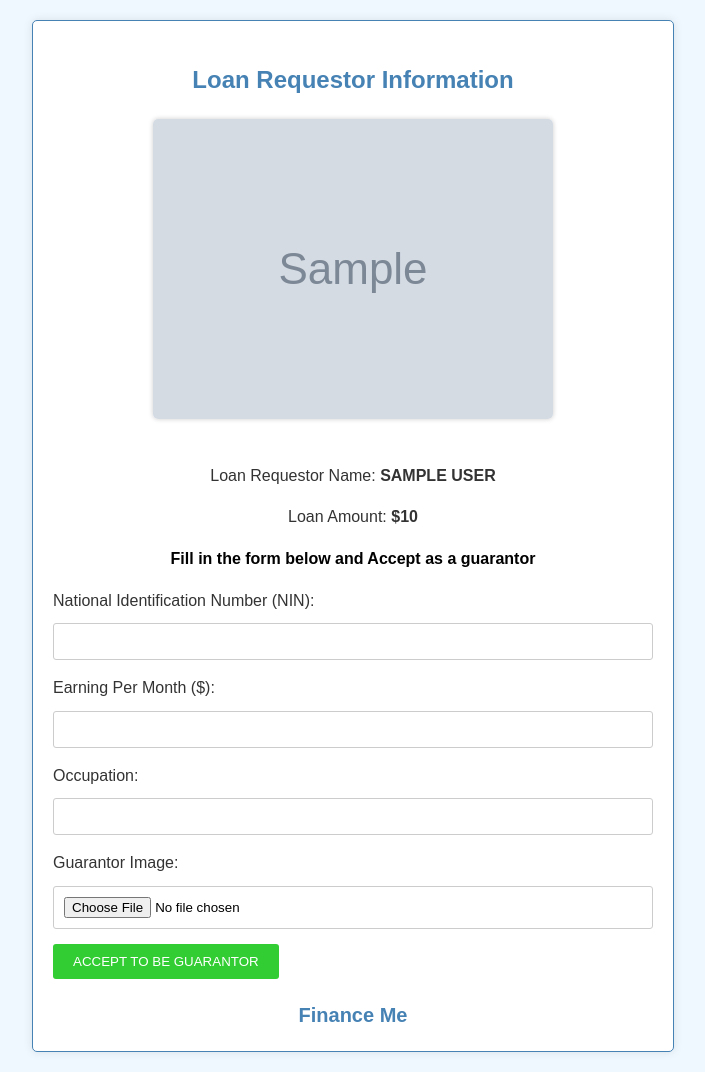
After one commit to JoseMiracle/finance_me, a Django app: page /finance-me/guarantor-accept-request/00000000-0000-0000-0000-000000000001/ in a window 1280 px wide. The commit adds this page. Shown: the whole page, without its empty margins (287-992 px from the left). Run offline with Django 5.2, Linux system fonts and the light colour scheme; tables that the repository leaves empty hold one stand-in row (values such as "Sample post"); grey boxes marked "Sample" are stand-in pictures.

Commit message:
Added pages for Guarantor to reject or accept loan

```diff
--- a/config/urls.py
+++ b/config/urls.py
@@ -6,13 +6,25 @@ The `urlpatterns` list routes URLs to views. For more information please see:
 """
 from django.contrib import admin
 from django.urls import path,include
+from django.conf import settings
+from django.conf.urls.static import static
 from finance.accounts.api.v1.views import InvalidLinkView, SuccessPageView
+from finance.loans.api.v1.views import (
+    RejectRequestAsGuarantorPage,
+    AcceptRequestAsGuarantorPage,
+    AcceptRequestSuccessPage,
+)
 
 urlpatterns = [
     path('admin/', admin.site.urls),
     path('api/v1/accounts/', include('finance.accounts.api.v1.urls')),
     path('api/v1/loans/', include('finance.loans.api.v1.urls')),
     path('finance-me/invalid-link/', InvalidLinkView.as_view(), name='invalid_link'),
-    path('finance-me/success/', SuccessPageView.as_view(), name='success')
+    path('finance-me/success/', SuccessPageView.as_view(), name='success'),
+    path('finance-me/rejection-page/<uuid:loan_guarantor_id>/', RejectRequestAsGuarantorPage.as_view(), name='rejection-page'),
+    path('finance-me/guarantor-accept-request/<uuid:loan_guarantor_id>/', AcceptRequestAsGuarantorPage.as_view(), name='accept-request'),
+    path('finance-me/guarantor-accept-page/', AcceptRequestSuccessPage.as_view(), name='guarantor-accept-page')
+]
 
-]
+
+urlpatterns += static(settings.MEDIA_URL, document_root=settings.MEDIA_ROOT)
--- a/finance/accounts/api/v1/serializers.py
+++ b/finance/accounts/api/v1/serializers.py
@@ -11,7 +11,6 @@ from finance.accounts import constansts
 from finance.accounts.tokens import account_activation_token
 from django.utils.http import urlsafe_base64_decode
 from django.utils.encoding import force_str
-from django.shortcuts import redirect
 
 
 User = get_user_model()
--- a/finance/loans/api/v1/serializers.py
+++ b/finance/loans/api/v1/serializers.py
@@ -128,12 +128,14 @@ class RequestForLoanSerializer(serializers.ModelSerializer):
         guarantors = validated_data.pop('guarantors')
 
         with transaction.atomic():
+            current_site_domain = self.context["request"].META['HTTP_HOST']
             for guarantor in guarantors:
                loan_guarantor = LoanGuarantor.objects.create(
                     request_for_loan=request_for_loan_obj,
                     **guarantor
                     )
                request_for_guarantorship_mail(
+                    current_site_domain,
                     self.context["request"].user,
                     loan_guarantor,
                     request_for_loan_obj.id,
--- a/finance/loans/api/v1/urls.py
+++ b/finance/loans/api/v1/urls.py
@@ -4,7 +4,8 @@ from finance.loans.api.v1.views import (
     RequestForLoanAPIView,
     GuarantorDecisonAPIView,
     AdminGetLoanRequestAPIView,
-    AdminApproveLoanRequestAPIView
+    AdminApproveLoanRequestAPIView,
+    RejectRequestAsGuarantorAPIView,
 )
 
 urlpatterns = [
@@ -13,4 +14,5 @@ urlpatterns = [
     path('guarantor-decision/<uuid:loan_guarantor_id>/', GuarantorDecisonAPIView.as_view(), name='guarantor_decision'),
     path('loan-requests/', AdminGetLoanRequestAPIView.as_view(), name='all-loans'),
     path('approve-loan/<uuid:loan_id>/', AdminApproveLoanRequestAPIView.as_view(), name='approve_loan'),
+    path('reject-guarantor-request/<uuid:guarantor_id>/', RejectRequestAsGuarantorAPIView.as_view(), name='reject-guarantor-request')
 ]
--- a/finance/loans/api/v1/views.py
+++ b/finance/loans/api/v1/views.py
@@ -12,6 +12,9 @@ from finance.loans.models import(
 )
 from finance.loans.mails import loan_request_decision_mail
 from rest_framework.response import Response
+from rest_framework.views import APIView
+from django.views import View
+from django.shortcuts import redirect
 
 
 class RequestableLoanAmountAPIView(generics.ListCreateAPIView):
@@ -97,3 +100,53 @@ class AdminApproveLoanRequestAPIView(generics.RetrieveUpdateAPIView):
                     "success": "true",
                     "message": f"loan request {loan_status}"
                 })
+
+
+class RejectRequestAsGuarantorAPIView(APIView):
+
+    def get(self, request, *args, **kwargs):
+        loan_guarantor_id = self.kwargs["guarantor_id"]
+        print(loan_guarantor_id)
+        loan_guarantor_obj = LoanGuarantor.objects.get(id=loan_guarantor_id)
+        loan_guarantor_obj.guarantor_status = 'reject'
+        loan_guarantor_obj.save()
+        print(loan_guarantor_obj.guarantor_status)
+
+        from django.urls import reverse
+        return redirect(reverse('rejection-page', kwargs={'loan_guarantor_id': loan_guarantor_id}))
+
+
+class RejectRequestAsGuarantorPage(View):
+    template_name = 'loans/guarantor_loan_rejection.html'
+
+    def get(self, request, loan_guarantor_id):
+        print(loan_guarantor_id)
+        return render(request, self.template_name)
+
+class AcceptRequestAsGuarantorPage(View):
+    template_name = 'loans/guarantor_accept_decision.html'
+
+    def get(self, request, loan_guarantor_id):
+        loan_guarantor_obj = LoanGuarantor.objects.get(id=loan_guarantor_id)
+        context = {
+             'image': loan_guarantor_obj.request_for_loan.user.image,
+            'full_name':  f"{loan_guarantor_obj.request_for_loan.user.first_name}  {loan_guarantor_obj.request_for_loan.user.last_name}",
+            'loan_amount': loan_guarantor_obj.request_for_loan.amount
+        }
+        return render(request, self.template_name, context=context)
+
+    def post(self, request, loan_guarantor_id):
+        loan_guarantor_obj = LoanGuarantor.objects.get(id=loan_guarantor_id)
+        loan_guarantor_obj.guarantor_nin = request.POST["nin"]
+        loan_guarantor_obj.earning_per_month = request.POST["earning_per_month"]
+        loan_guarantor_obj.occupation = request.POST["occupation"]
+        loan_guarantor_obj.image = request.FILES["guarantor_image"]
+        loan_guarantor_obj.save()
+        return redirect('guarantor-accept-page')
+
+
+class AcceptRequestSuccessPage(View):
+    template_name = "loans/guarantor_accept_page.html"
+
+    def get(self, request):
+        return render(request, self.template_name)
--- /dev/null
+++ b/templates/loans/guarantor_accept_decision.html
@@ -0,0 +1,123 @@
+<!DOCTYPE html>
+<html lang="en">
+<head>
+    <meta charset="UTF-8">
+    <meta http-equiv="X-UA-Compatible" content="IE=edge">
+    <meta name="viewport" content="width=device-width, initial-scale=1.0">
+    <title>Loan Request Form</title>
+    <style>
+        body {
+            font-family: Arial, sans-serif;
+            line-height: 1.6;
+            margin: 0;
+            padding: 0;
+            text-align: center;
+            background-color: #f0f8ff; /* Light Blue */
+        }
+
+        .container {
+            max-width: 600px;
+            margin: 20px auto;
+            padding: 20px;
+            border: 1px solid #4682b4; /* Steel Blue */
+            border-radius: 5px;
+            background-color: #fff;
+            box-shadow: 0 0 10px rgba(0, 0, 0, 0.1);
+        }
+
+        img {
+            max-width: 100%;
+            height: auto;
+            margin-bottom: 20px;
+            border-radius: 5px;
+            box-shadow: 0 0 5px rgba(0, 0, 0, 0.2);
+        }
+
+        form {
+            text-align: left;
+        }
+
+        label {
+            display: block;
+            margin-bottom: 10px;
+            color: #333;
+        }
+
+        input {
+            width: 100%;
+            padding: 10px;
+            margin-bottom: 15px;
+            box-sizing: border-box;
+            border: 1px solid #ccc;
+            border-radius: 3px;
+        }
+
+        button {
+            background-color: #32cd32; /* Lime Green */
+            color: #fff;
+            padding: 10px 20px;
+            border: none;
+            border-radius: 3px;
+            cursor: pointer;
+            margin-right: 10px;
+        }
+
+        .image-container {
+            text-align: center;
+        }
+
+        .loanee-image {
+            max-width: 100%;
+            height: auto;
+            border-radius: 5px;
+            box-shadow: 0 0 5px rgba(0, 0, 0, 0.2);
+        }
+
+        .company-name {
+            margin-top: 20px;
+            color: #4682b4; /* Steel Blue */
+            font-size: 20px;
+            font-weight: bold;
+        }
+    </style>
+</head>
+<body>
+
+
+    <div class="container">
+	<h2 style="color: #4682b4;">Loan Requestor Information</h2>
+        <div class="image-container">
+            <img src="{{image.url}}" alt="Loan Image" class="loanee-image">
+        </div>
+
+
+        <p style="color: #333;">Loan Requestor Name: <strong> {{ full_name|upper }} </strong></p>
+        <p style="color: #333;">Loan Amount: <strong> ${{ loan_amount|upper }} </strong></p>
+        <!-- Add more loan information as needed -->
+
+        <form action="" method="post" enctype="multipart/form-data">
+            {% csrf_token %}
+            <!-- Add necessary form fields (NIN, image upload, earning per month, occupation) -->
+           <center><strong><p>Fill in the form below and Accept as a guarantor</p></strong></center>
+            <label for="nin">National Identification Number (NIN):</label>
+            <input type="text" id="nin" name="nin" required>
+
+            <label for="earning_per_month">Earning Per Month ($):</label>
+            <input type="number" id="earning_per_month" name="earning_per_month" required>
+
+            <label for="occupation">Occupation:</label>
+            <input type="text" id="occupation" name="occupation" required>
+
+            <label for="guarantor_image">Guarantor Image:</label>
+            <input type="file" id="guarantor_image" name="guarantor_image"  required>
+
+            <button type="submit">ACCEPT TO BE GUARANTOR </button>
+        </form>
+
+        <div class="company-name">
+            Finance Me
+        </div>
+    </div>
+
+</body>
+</html>
--- a/templates/guarantors/get_loan_info.html
+++ b/templates/loans/guarantor_accept_page.html
@@ -6,7 +6,6 @@
     <title>Document</title>
 </head>
 <body>
-
-
+    You have accepted as guarantor
 </body>
 </html>
```
Also changed, not shown: finance/loans/mails.py (+6 -4 lines), templates/loans/guarantor_loan_rejection.html (added, +71 -0 lines), templates/loans/request_for_guarantor_for_loan.html (renamed from templates/loans/request_for_loan.html, +8 -5 lines).
